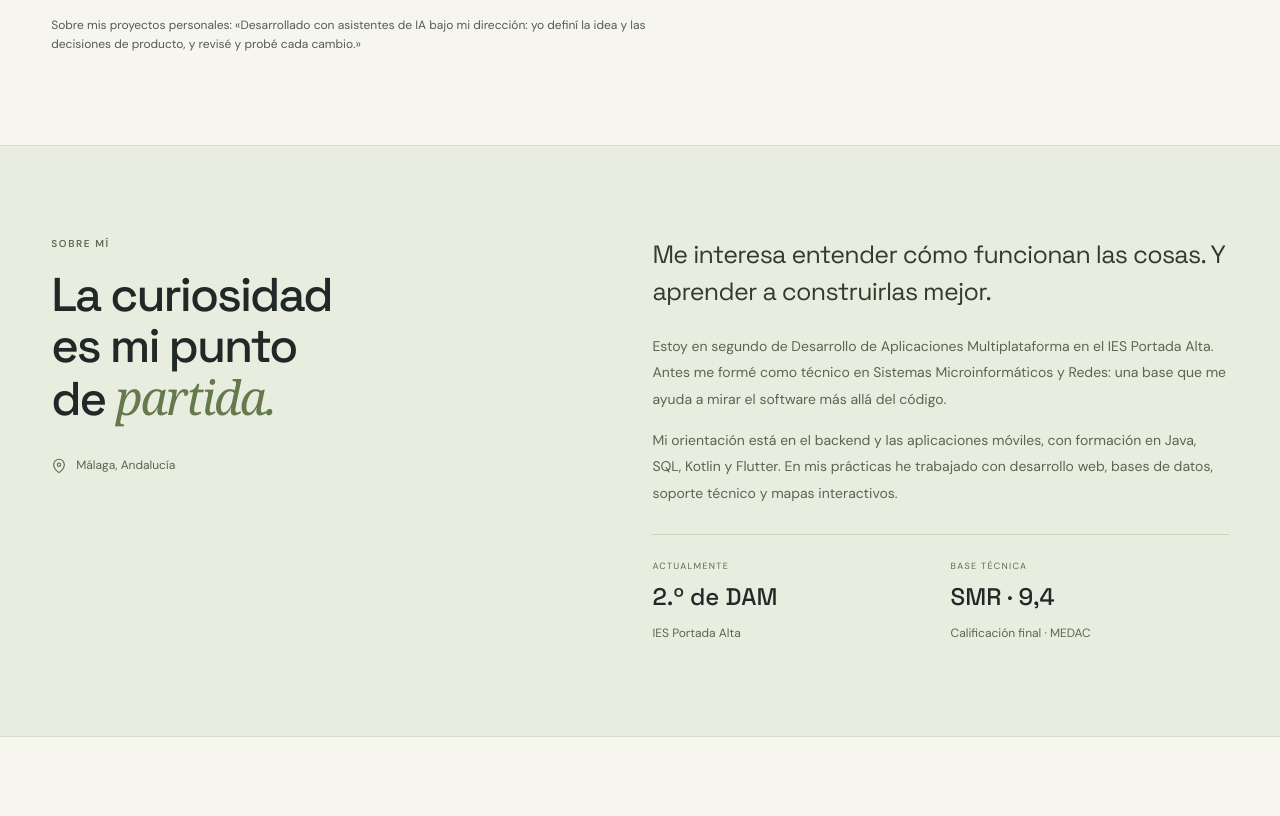
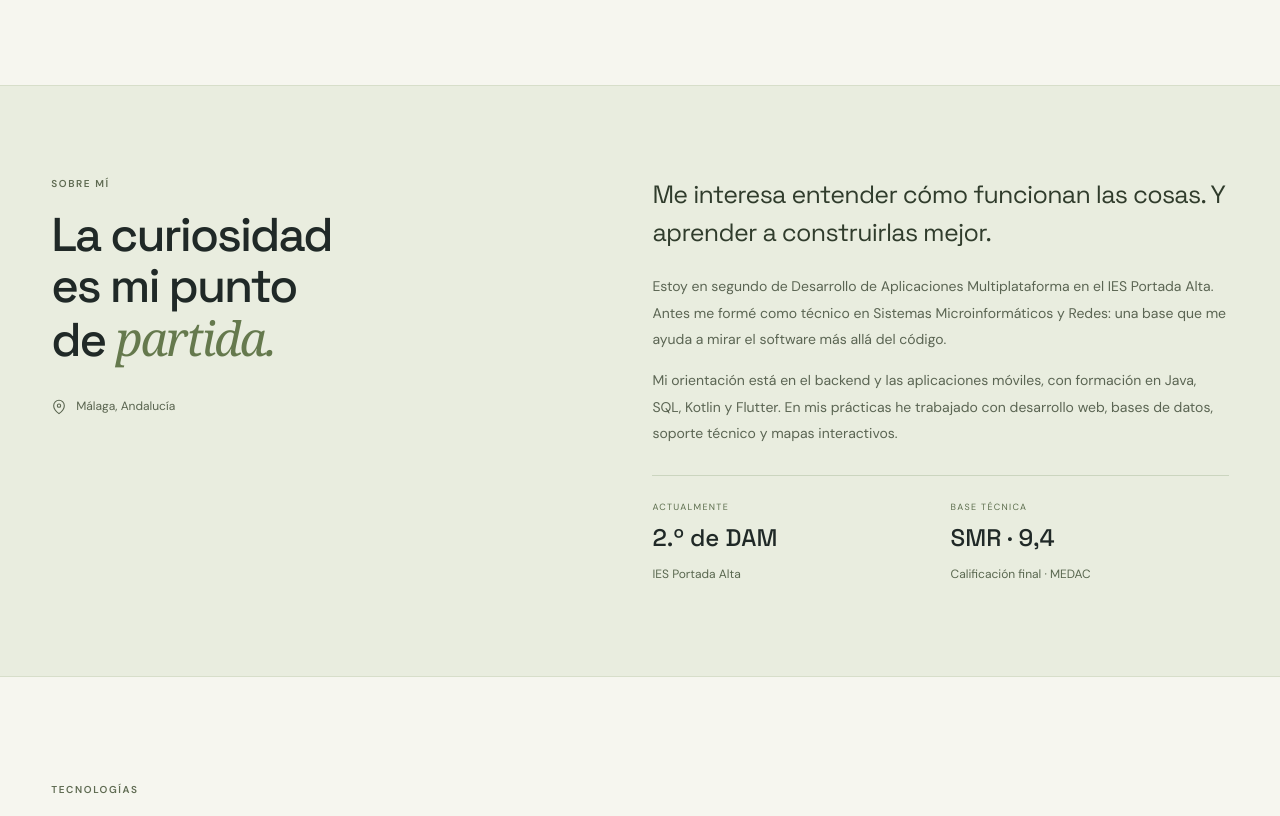
Before and after one commit to javieragradanokrasimirova-ai/javieragradanokrasimirova-ai.github.io, a plain HTML site: page index.html in a window 1280 px wide. Shown: the part 1815-2631 px from the top of the page. Drawn offline with Linux system fonts and the light colour scheme.

Commit message:
Remove disclosure line below project gallery

```diff
--- a/index.html
+++ b/index.html
@@ -119,7 +119,6 @@
         </div>
       </article>
     </div>
-    <p class="project-disclosure">Sobre mis proyectos personales: «Desarrollado con asistentes de IA bajo mi dirección: yo definí la idea y las decisiones de producto, y revisé y probé cada cambio.»</p>
   </section>
   <section class="about-section" id="perfil" aria-labelledby="about-title"><div class="wrap about-grid"><div class="about-title"><p class="eyebrow section-index">SOBRE MÍ</p><h2 id="about-title">La curiosidad<br>es mi punto<br> de <span class="serif-word">partida.</span></h2><div class="location-line"><svg aria-hidden="true"><use href="#pin"/></svg> Málaga, Andalucía</div></div><div class="about-copy"><p class="lead">Me interesa entender cómo funcionan las cosas. Y aprender a construirlas mejor.</p><p>Estoy en segundo de Desarrollo de Aplicaciones Multiplataforma en el IES Portada Alta. Antes me formé como técnico en Sistemas Microinformáticos y Redes: una base que me ayuda a mirar el software más allá del código.</p><p>Mi orientación está en el backend y las aplicaciones móviles, con formación en Java, SQL, Kotlin y Flutter. En mis prácticas he trabajado con desarrollo web, bases de datos, soporte técnico y mapas interactivos.</p><div class="about-facts"><div><span>ACTUALMENTE</span><strong>2.º de DAM</strong><small>IES Portada Alta</small></div><div><span>BASE TÉCNICA</span><strong>SMR · 9,4</strong><small>Calificación final · MEDAC</small></div></div></div></div></section>
   <section class="skills wrap section-space" aria-labelledby="skills-title"><div class="section-heading compact-heading"><div><p class="eyebrow section-index">TECNOLOGÍAS</p><h2 id="skills-title">Mi caja de herramientas.</h2></div></div><div class="skill-grid"><article><span class="skill-icon">{ }</span><h3>Lógica & datos</h3><p>Java · Python · C# · SQL · MySQL</p><small>Lenguajes en formación académica</small></article><article><span class="skill-icon"><svg viewBox="0 0 32 32" aria-hidden="true"><rect x="9" y="3" width="14" height="26" rx="3"/><path d="M14 25h4"/></svg></span><h3>Desarrollo móvil</h3><p>Kotlin · Dart · Flutter · Jetpack Compose</p><small>Formación académica</small></article><article><span class="skill-icon"><svg aria-hidden="true"><use href="#code"/></svg></span><h3>Web & herramientas</h3><p>HTML5 · CSS3 · JavaScript · React · TypeScript · Git</p><small>También: VS Code y Figma</small></article></div></section>
```
